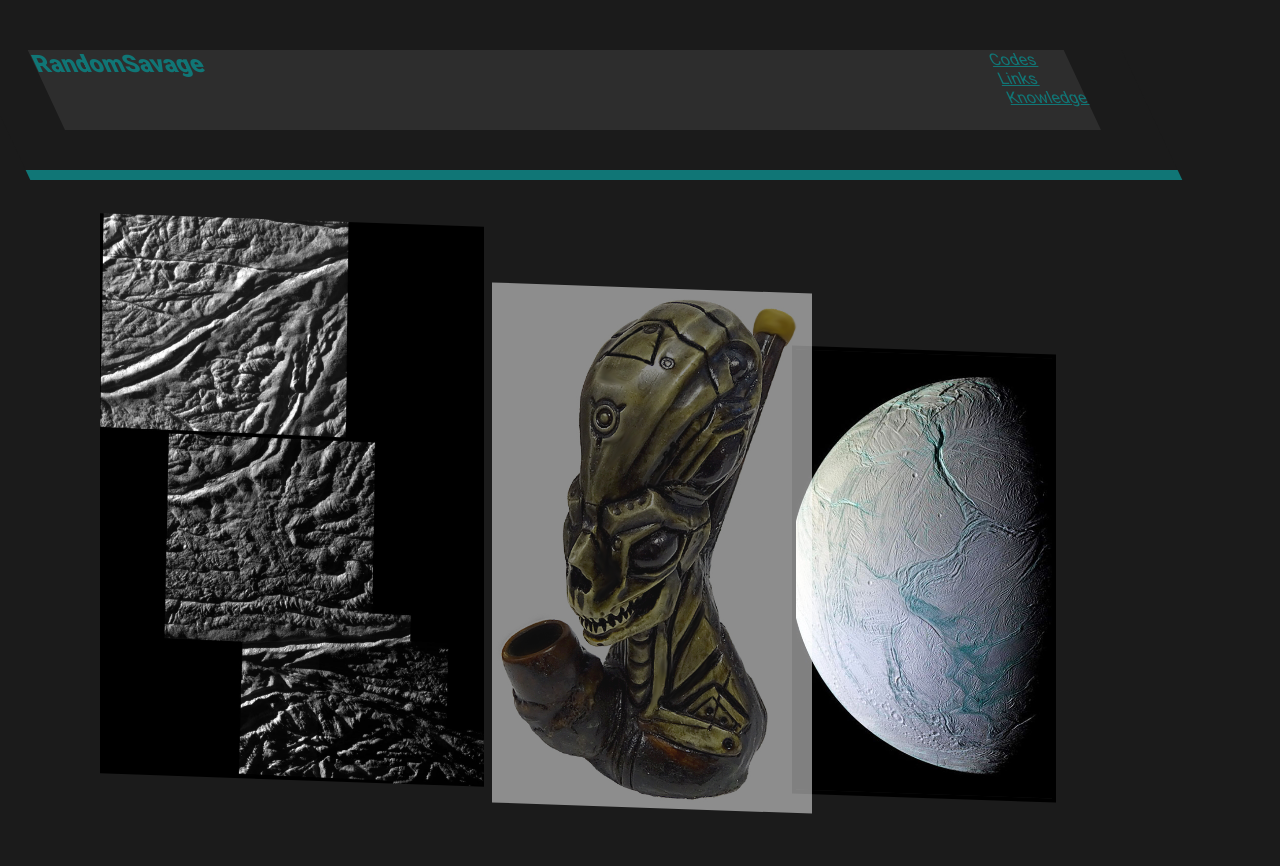
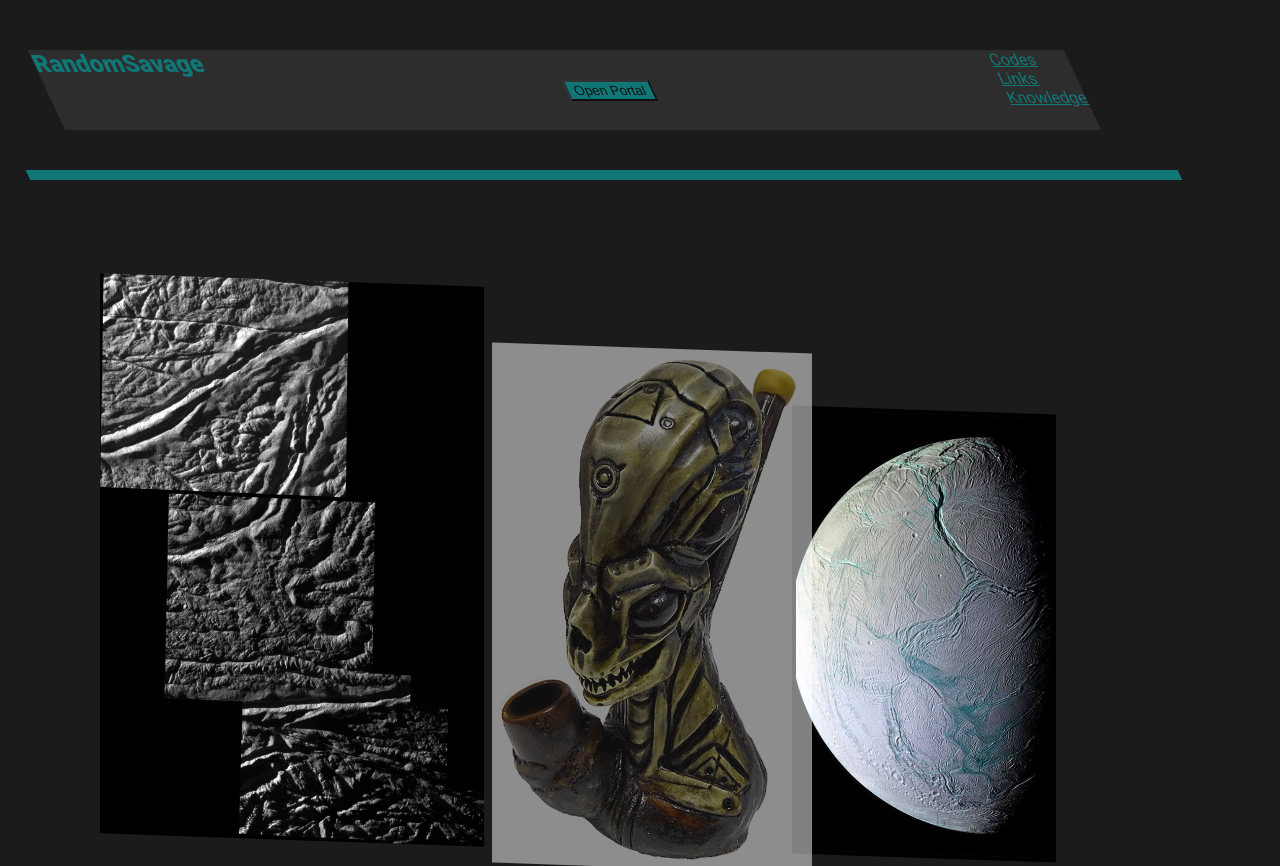
Before and after one commit to RandomSavage/timeBoss, a plain HTML site: page index.html in a window 1280 px wide. Shown: the top 866 px of the page. Drawn offline with Linux system fonts and the light colour scheme; files whose address does not match are found by name.

Commit message:
Portal button

```diff
--- a/index.html
+++ b/index.html
@@ -15,11 +15,14 @@
         <div class="leftHud">
         <h2>RandomSavage</h2>
         </div>
+        <div class="alien">
+          <button>Open Portal</button>
+        </div>
         <div class="rightHud">
           <nav>
             <a href="#off-grid">Codes</a>
             <a href="#threeCheese">Links</a>
-            <a href="#landing_dock">Knowledge</a>
+            <a href="#landing">Knowledge</a>
           </nav>
         </div>
       </div>
--- a/sass/main.scss
+++ b/sass/main.scss
@@ -25,7 +25,7 @@ header {
   background: #1b1b1b;
   border-bottom: 10px solid cyan;
   opacity: .4;
-  margin: 0 0 40px;
+  margin: 0 0 100px;
   transform: skew(25deg);
   #headerHud{
     height:10vh;
@@ -41,7 +41,17 @@ header {
         color: cyan;
         margin: 0;
       }
-     }
+    }
+      .alien{
+        margin: auto;
+        button{
+        cursor: pointer;
+        background:cyan;
+          &:hover{
+            background: deepskyblue;
+          }
+        }
+      }
       .rightHud{
         nav{
           display: flex;
@@ -64,14 +74,14 @@ header {
   // padding: 0 150px;
   height: 100vh;
   width: 100%;
-  margin: 0 auto;
+  margin: 100px auto;
   #landing{
     height: 80%;
     width: 80%;
     display: flex;
     flex-direction: row;
     justify-content: start;
-    margin: 25px 50px 50px 100px;
+    margin: 100px 50px 50px 100px;
     padding-bottom: 50px;
     position: relative;
     .left{
```
Also changed, not shown: sass/dist/main.css.
